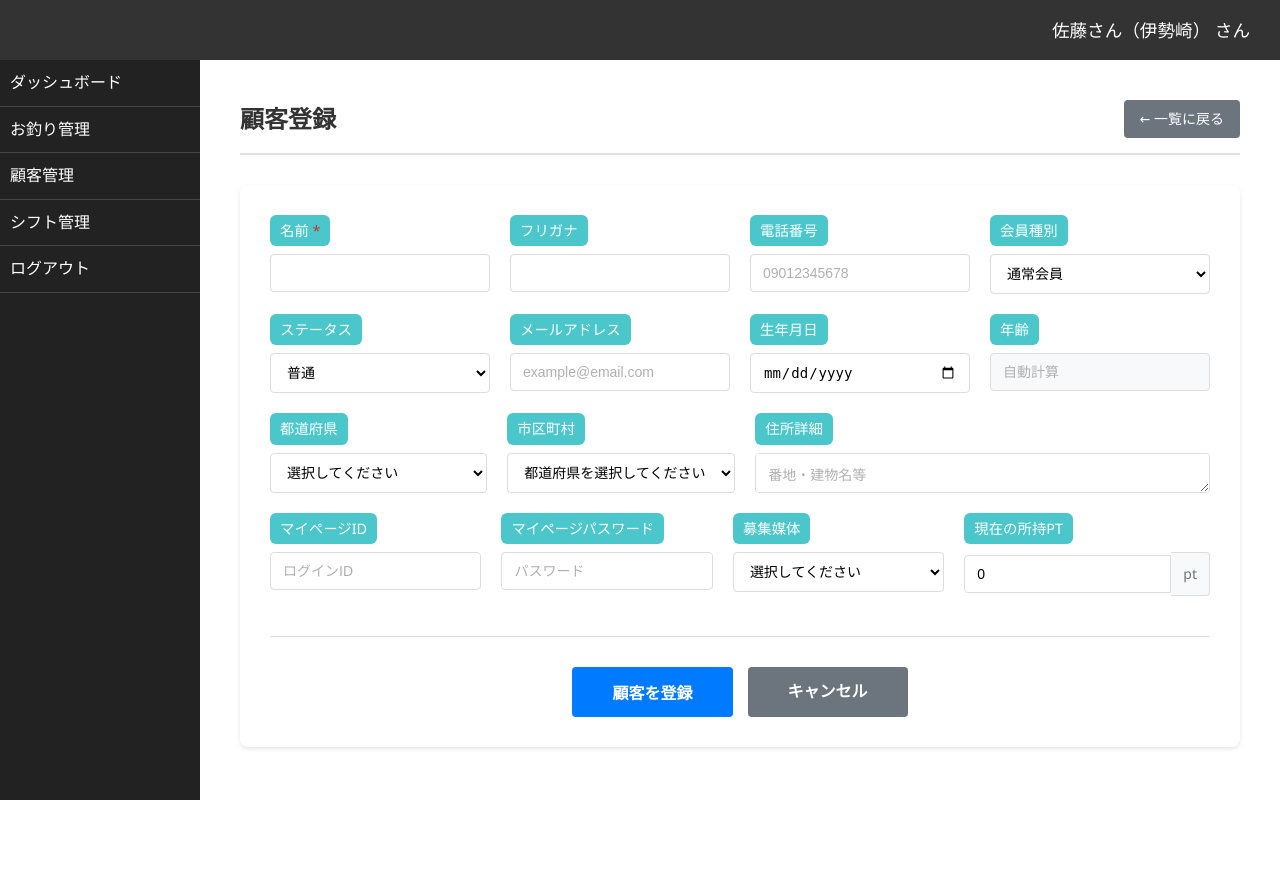
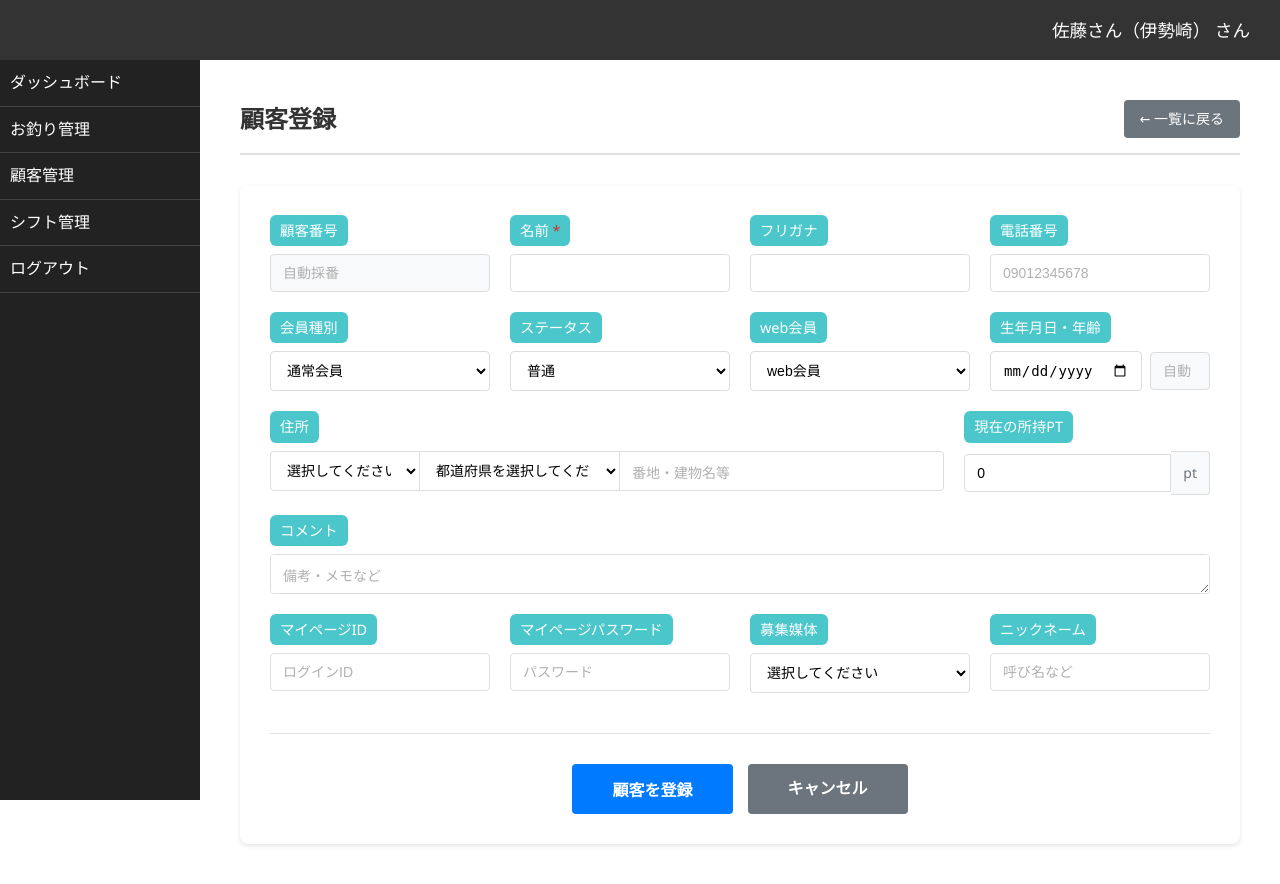
Before and after one commit to rururu770419/autocoll, a Flask app: page /1/customer_registration in a window 1280 px wide. Before the commit the page ends 800 px from the top, so only its background shows below. Run offline with Flask 3, Linux system fonts and the light colour scheme; a user stored in the database is signed in.

Commit message:
顧客管理機能の改善: 住所個別カラム対応、パスワード保存機能追加

```diff
--- a/routes/customer.py
+++ b/routes/customer.py
@@ -52,15 +52,19 @@ def api_get_customers_endpoint(store):
                 'name': customer['name'],
                 'furigana': customer.get('furigana'),
                 'phone': customer.get('phone'),
-                'email': customer.get('email'),
                 'birthday': customer['birthday'].isoformat() if customer.get('birthday') else None,
                 'age': customer.get('age'),
-                'address': customer.get('address'),
+                'prefecture': customer.get('prefecture'),
+                'city': customer.get('city'),
+                'address_detail': customer.get('address_detail'),
                 'recruitment_source': customer.get('recruitment_source'),
                 'mypage_id': customer.get('mypage_id'),
                 'current_points': customer.get('current_points', 0),
                 'member_type': customer.get('member_type', '通常会員'),
                 'status': customer.get('status', '普通'),
+                'web_member': customer.get('web_member', 'web会員'),
+                'comment': customer.get('comment'),
+                'nickname': customer.get('nickname'),
                 'created_at': customer['created_at'].isoformat() if customer.get('created_at') else None,
                 'updated_at': customer['updated_at'].isoformat() if customer.get('updated_at') else None
             }
@@ -174,8 +178,6 @@ def api_update_customer_endpoint(store, customer_id):
             error_message = 'このマイページIDはすでに登録されています。'
         elif 'customers_phone_key' in error_message:
             error_message = 'この電話番号はすでに登録されています。'
-        elif 'customers_email_key' in error_message:
-            error_message = 'このメールアドレスはすでに登録されています。'
         else:
             # それ以外のエラーはそのまま表示（開発時用）
             error_message = f'更新に失敗しました: {error_message}'
--- a/static/css/customer.css
+++ b/static/css/customer.css
@@ -97,6 +97,14 @@
     grid-column: span 2;
 }
 
+.customer-form-group-span3 {
+    grid-column: span 3;
+}
+
+.customer-form-group-span4 {
+    grid-column: span 4;
+}
+
 /* ラベル（文字幅ぴったり・ワンポイント版） */
 .customer-label {
     background-color: #4bc7cc;
@@ -118,6 +126,23 @@
     content: ' *';
     color: #d32f2f;
 }
+
+/* 個別ラベルクラス（カスタマイズ用） */
+.customer-label-customer-id {}
+.customer-label-name {}
+.customer-label-furigana {}
+.customer-label-phone {}
+.customer-label-member-type {}
+.customer-label-status {}
+.customer-label-web-member {}
+.customer-label-birthday {}
+.customer-label-address {}
+.customer-label-points {}
+.customer-label-comment {}
+.customer-label-mypage-id {}
+.customer-label-password {}
+.customer-label-recruitment {}
+.customer-label-nickname {}
 
 /* 入力フィールド */
 .customer-input {
@@ -280,7 +305,7 @@
 
 /* ボタン */
 .customer-btn {
-    padding: 8px 16px;
+    padding: 4px 12px;
     border: none;
     border-radius: 4px;
     font-size: 14px;
@@ -466,7 +491,3 @@
     padding: 40px;
     color: #6c757d;
 }
-
-.customer-form-group-span4 {
-    grid-column: span 4;
-}
--- a/templates/customer_registration.html
+++ b/templates/customer_registration.html
@@ -25,37 +25,44 @@
     <!-- フォームエリア -->
     <div class="customer-form-container">
         <form id="customerForm" class="customer-form">
-            <!-- 1行目：名前、フリガナ、電話番号、会員種別 -->
+
+            <!-- 1行目：顧客番号、名前、フリガナ、電話番号 -->
             <div class="customer-form-grid-4">
                 <div class="customer-form-group">
-                    <label class="customer-label customer-label-required">名前</label>
-                    <input type="text" name="name" class="customer-input" required>
+                    <label class="customer-label customer-label-customer-id">顧客番号</label>
+                    <input type="text" name="customer_number" id="customer_number"
+                           class="customer-input customer-input-readonly" readonly placeholder="自動採番">
                 </div>
 
                 <div class="customer-form-group">
-                    <label class="customer-label">フリガナ</label>
-                    <input type="text" name="furigana" class="customer-input">
+                    <label class="customer-label customer-label-required customer-label-name">名前</label>
+                    <input type="text" name="name" id="name" class="customer-input" required>
                 </div>
 
                 <div class="customer-form-group">
-                    <label class="customer-label">電話番号</label>
-                    <input type="tel" name="phone" class="customer-input" placeholder="09012345678">
+                    <label class="customer-label customer-label-furigana">フリガナ</label>
+                    <input type="text" name="furigana" id="furigana" class="customer-input">
                 </div>
 
                 <div class="customer-form-group">
-                    <label class="customer-label">会員種別</label>
-                    <select name="member_type" class="customer-select">
+                    <label class="customer-label customer-label-phone">電話番号</label>
+                    <input type="tel" name="phone" id="phone" class="customer-input" placeholder="09012345678">
+                </div>
+            </div>
+
+            <!-- 2行目：会員種別、ステータス、web会員、生年月日・年齢 -->
+            <div class="customer-form-grid-4">
+                <div class="customer-form-group">
+                    <label class="customer-label customer-label-member-type">会員種別</label>
+                    <select name="member_type" id="member_type" class="customer-select">
                         <option value="通常会員">通常会員</option>
                         <option value="本会員">本会員</option>
                     </select>
                 </div>
-            </div>
 
-            <!-- 2行目：ステータス、メールアドレス、生年月日、年齢 -->
-            <div class="customer-form-grid-4">
                 <div class="customer-form-group">
-                    <label class="customer-label">ステータス</label>
-                    <select name="status" class="customer-select">
+                    <label class="customer-label customer-label-status">ステータス</label>
+                    <select name="status" id="status" class="customer-select">
                         <option value="普通">普通</option>
                         <option value="優良">優良</option>
                         <option value="要注意">要注意</option>
@@ -64,27 +71,29 @@
                 </div>
 
                 <div class="customer-form-group">
-                    <label class="customer-label">メールアドレス</label>
-                    <input type="email" name="email" class="customer-input" placeholder="example@email.com">
+                    <label class="customer-label customer-label-web-member">web会員</label>
+                    <select name="web_member" id="web_member" class="customer-select">
+                        <option value="web会員">web会員</option>
+                        <option value="TEL会員">TEL会員</option>
+                    </select>
                 </div>
 
                 <div class="customer-form-group">
-                    <label class="customer-label">生年月日</label>
-                    <input type="date" name="birthday" id="birthday" class="customer-input">
+                    <label class="customer-label customer-label-birthday">生年月日・年齢</label>
+                    <div style="display: flex; gap: 8px; align-items: center;">
+                        <input type="date" name="birthday" id="birthday" class="customer-input" style="flex: 1;">
+                        <input type="text" id="age" class="customer-input customer-input-readonly"
+                               readonly placeholder="自動" style="width: 60px;">
                     </div>
-
-                <div class="customer-form-group">
-                    <label class="customer-label">年齢</label>
-                    <input type="text" id="age" class="customer-input customer-input-readonly"
-                           readonly placeholder="自動計算">
                 </div>
             </div>
 
-            <!-- 3行目：都道府県、市区町村、住所詳細（2列分） -->
+            <!-- 3行目：住所（3列分）、現在のpt（1列分） -->
             <div class="customer-form-grid-4">
-                <div class="customer-form-group">
-                    <label class="customer-label">都道府県</label>
-                    <select name="prefecture" id="prefecture" class="customer-select">
+                <div class="customer-form-group customer-form-group-span3">
+                    <label class="customer-label customer-label-address">住所</label>
+                    <div style="display: flex; gap: 0;">
+                        <select name="prefecture" id="prefecture" class="customer-select" style="width: 150px; border-radius: 4px 0 0 4px;">
                             <option value="">選択してください</option>
                             <option value="北海道">北海道</option>
                             <option value="青森県">青森県</option>
@@ -134,39 +143,52 @@
                             <option value="鹿児島県">鹿児島県</option>
                             <option value="沖縄県">沖縄県</option>
                         </select>
+
+                        <select name="city" id="city" class="customer-select" style="width: 200px; border-radius: 0; border-left: none;">
+                            <option value="">都道府県を選択してください</option>
+                        </select>
+
+                        <textarea name="address_detail" id="address_detail" class="customer-textarea"
+                                  rows="1" placeholder="番地・建物名等" style="flex: 1; border-radius: 0 4px 4px 0; border-left: none; resize: none;"></textarea>
+                    </div>
                 </div>
 
                 <div class="customer-form-group">
-                    <label class="customer-label">市区町村</label>
-                    <select name="city" id="city" class="customer-select">
-                        <option value="">都道府県を選択してください</option>
-                    </select>
+                    <label class="customer-label customer-label-points">現在の所持PT</label>
+                    <div class="customer-input-group">
+                        <input type="number" name="current_points" id="current_points" class="customer-input"
+                               value="0" min="0" step="1">
+                        <span class="customer-input-suffix">pt</span>
                     </div>
-
-                <div class="customer-form-group customer-form-group-span2">
-                    <label class="customer-label">住所詳細</label>
-                    <textarea name="address_detail" class="customer-textarea"
-                              rows="1" placeholder="番地・建物名等"></textarea>
                 </div>
             </div>
 
-            <!-- 4行目：マイページID、パスワード、募集媒体、所持PT -->
+            <!-- 4行目：コメント（フルワイド） -->
+            <div class="customer-form-grid-4">
+                <div class="customer-form-group customer-form-group-span4">
+                    <label class="customer-label customer-label-comment">コメント</label>
+                    <textarea name="comment" id="comment" class="customer-textarea"
+                              rows="1" placeholder="備考・メモなど"></textarea>
+                </div>
+            </div>
+
+            <!-- 5行目：マイページID、パスワード、募集媒体、ニックネーム -->
             <div class="customer-form-grid-4">
                 <div class="customer-form-group">
-                    <label class="customer-label">マイページID</label>
-                    <input type="text" name="mypage_id" class="customer-input"
+                    <label class="customer-label customer-label-mypage-id">マイページID</label>
+                    <input type="text" name="mypage_id" id="mypage_id" class="customer-input"
                            placeholder="ログインID" autocomplete="off">
                 </div>
 
                 <div class="customer-form-group">
-                    <label class="customer-label">マイページパスワード</label>
-                    <input type="text" name="mypage_password" class="customer-input"
+                    <label class="customer-label customer-label-password">マイページパスワード</label>
+                    <input type="text" name="mypage_password" id="mypage_password" class="customer-input"
                            placeholder="パスワード" autocomplete="off">
                 </div>
 
                 <div class="customer-form-group">
-                    <label class="customer-label">募集媒体</label>
-                    <select name="recruitment_source" class="customer-select">
+                    <label class="customer-label customer-label-recruitment">募集媒体</label>
+                    <select name="recruitment_source" id="recruitment_source" class="customer-select">
                         <option value="">選択してください</option>
                         <option value="HP">HP</option>
                         <option value="Twitter">Twitter</option>
@@ -178,12 +200,9 @@
                 </div>
 
                 <div class="customer-form-group">
-                    <label class="customer-label">現在の所持PT</label>
-                    <div class="customer-input-group">
-                        <input type="number" name="current_points" class="customer-input"
-                               value="0" min="0" step="100">
-                        <span class="customer-input-suffix">pt</span>
-                    </div>
+                    <label class="customer-label customer-label-nickname">ニックネーム</label>
+                    <input type="text" name="nickname" id="nickname" class="customer-input"
+                           placeholder="呼び名など">
                 </div>
             </div>
 
```
Also changed, not shown: database/customer_db.py (+61 -39 lines), static/js/customer_edit.js (+53 -23 lines), templates/customer_edit.html (+39 -23 lines). Lines whose indentation alone changed are shown as unchanged.
